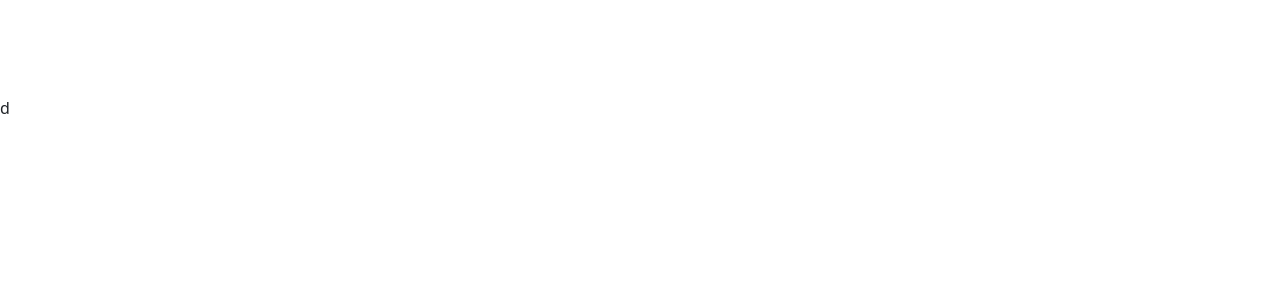
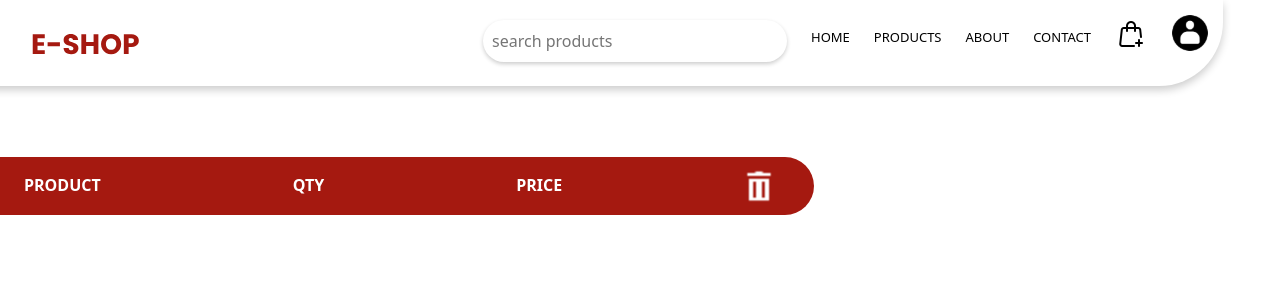
Before and after one commit to Fasill/e-commerce_project, a React (Create React App) app in the folder front-end/: page /cart in a window 1280 px wide. Shown: the top 300 px of the page. Built offline with nearby package versions, Linux system fonts and the light colour scheme.

Commit message:
the button that add the product into  cart is working and now im cononne amke to traverse the carts

```diff
--- a/front-end/src/components/additionalInfo.js
+++ b/front-end/src/components/additionalInfo.js
@@ -239,6 +239,8 @@ export const Seller = ()=>{
       .post('http://localhost:8080/signup/payment', user)
       .then((res) => {
         console.log(res);
+        navigate("/profile")
+
       })
       .catch((error) => {
         console.error(error);
--- a/front-end/src/components/assets/styles/cart.module.css
+++ b/front-end/src/components/assets/styles/cart.module.css
@@ -0,0 +1,21 @@
+.subNav{
+  background-color:  #A51910;
+  width: 814px;
+  height:58px;
+  margin-top:3.8rem;
+  border-top-right-radius: 2rem;
+  border-bottom-right-radius: 2rem;
+  display:flex;
+  color:white;
+  gap:10.5rem;
+
+}
+.product{
+  margin-top: 1rem;
+  margin-left:1.5rem;
+  font-weight: bold;
+}
+.delet1{
+  transform: scale(0.6);
+
+}
--- a/front-end/src/components/cart.js
+++ b/front-end/src/components/cart.js
@@ -1,12 +1,19 @@
 import style from './assets/styles/cart.module.css'
+import {Navbar} from './navbar.js'
+import deleteWhiteSvg from './assets/images/deletWhite.svg'
 export const Cart=()=>{
 
   return(
     <div>
+    <Navbar className='navbar' />
       <main>
         <div className = {style.left}>
           <div className={style.subNav}>
-            d</div>
+            <p className={style.product}>PRODUCT</p>
+            <p className={style.product}>QTY</p>
+            <p className={style.product}>PRICE</p>
+            <img className={style.delet1} src={deleteWhiteSvg} alt = 'delete icon'/>
+            </div>
         </div>
         <div className = {style.right}>
         </div>
--- a/front-end/src/components/products.js
+++ b/front-end/src/components/products.js
@@ -7,6 +7,30 @@ import 'bootstrap/dist/css/bootstrap.css';
 // import '../../../back-end/product_images/'
 export const Products = () => {
   const [allProducts, setAllProducts] = useState([]);
+  const token = localStorage.getItem('token')
+
+  const addToCart = (product) => {
+    console.log("clicked")
+    const cartItem = {
+      productId: product._id,
+      quantity: 1,
+      token:token
+
+    };
+    console.log(cartItem)
+
+    axios.post('http://localhost:8080/products/cart/add', cartItem)
+      .then(res => {
+        console.log(res.data)
+        // Handle the response if needed
+      })
+      .catch(error => {
+        console.log(error)
+        // Handle any errors that occurred during the request
+      });
+  }
+
+
 
   useEffect(() => {
     axios.get('http://localhost:8080/products')
@@ -46,7 +70,9 @@ export const Products = () => {
               <h1 className ="product-title" key={product.id}>{product.name}</h1>
               <p className ="product-price">{product.price} </p>
               </div>
-              <button className="mybtn btn btn-primary"><img className="cart-icon" src={`${imagePath}/add-to-cart.svg`}/></button>
+              <button onClick={() => addToCart(product) } className="mybtn btn btn-primary">
+                  <img className="cart-icon" src={`${imagePath}/add-to-cart.svg`} alt="Add to Cart" />
+                </button>
             </div>
             </div>
           ))}
```
Also changed, not shown: front-end/src/components/assets/images/deletRed.svg (added), front-end/src/components/assets/images/deletWhite.svg (added).
